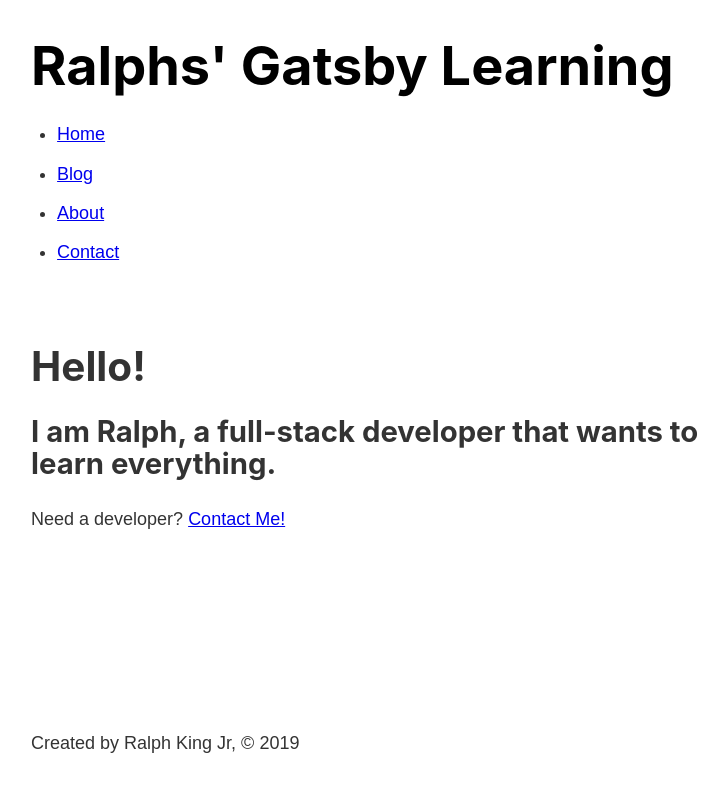
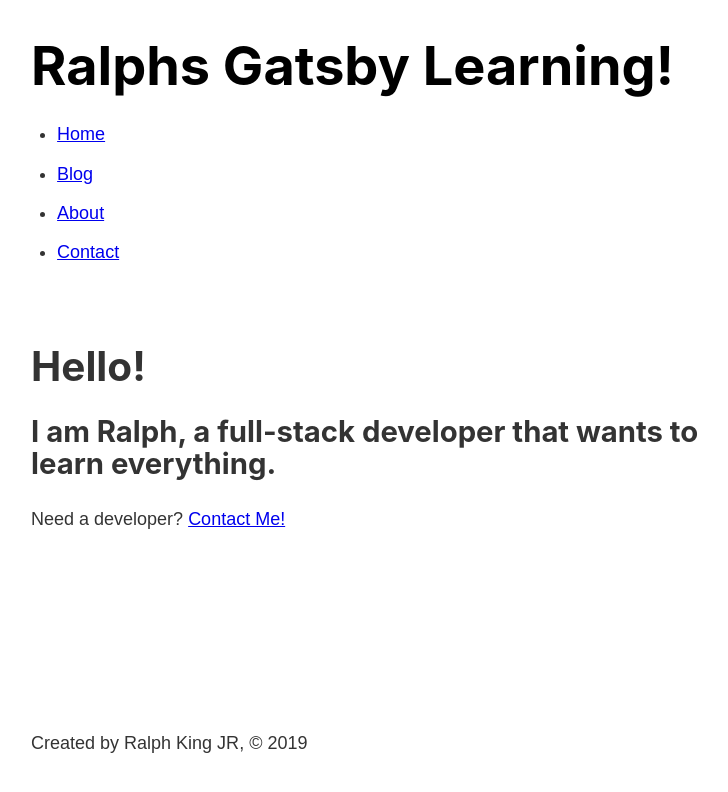
Before and after one commit to kingralph33/gatsby-bootcamp, a Gatsby site: page / in a window 1280 px wide. Shown: the whole page, without its empty margins (252-980 px from the left). Built offline with nearby package versions, Linux system fonts and the light colour scheme; Gatsby itself is replaced by a stand-in of ours.

Commit message:
added siteMetadata
Made title and author dynamic

```diff
--- a/gatsby-config.js
+++ b/gatsby-config.js
@@ -6,5 +6,9 @@
 
 module.exports = {
   /* Your site config here */
+  siteMetadata: {
+    title: "Ralphs Gatsby Learning!",
+    author: "Ralph King JR",
+  },
   plugins: ["gatsby-plugin-sass"],
 }
--- a/src/components/footer.js
+++ b/src/components/footer.js
@@ -1,9 +1,19 @@
 import React from "react"
+import { useStaticQuery, graphql } from "gatsby"
 
 const Footer = () => {
+  const data = useStaticQuery(graphql`
+    query {
+      site {
+        siteMetadata {
+          author
+        }
+      }
+    }
+  `)
   return (
     <footer>
-      <p>Created by Ralph King Jr, © 2019</p>
+      <p>Created by {data.site.siteMetadata.author}, © 2019</p>
     </footer>
   )
 }
--- a/src/components/header.js
+++ b/src/components/header.js
@@ -1,14 +1,23 @@
 import React from "react"
-import { Link } from "gatsby"
+import { Link, graphql, useStaticQuery } from "gatsby"
 
 import headerStyles from "./header.module.scss"
 
 const Header = () => {
+  const data = useStaticQuery(graphql`
+    query {
+      site {
+        siteMetadata {
+          title
+        }
+      }
+    }
+  `)
   return (
     <header className={headerStyles.header}>
       <h1>
         <Link className={headerStyles.title} to="/">
-          Ralphs' Gatsby Learning
+          {data.site.siteMetadata.title}
         </Link>
       </h1>
       <nav>
```
